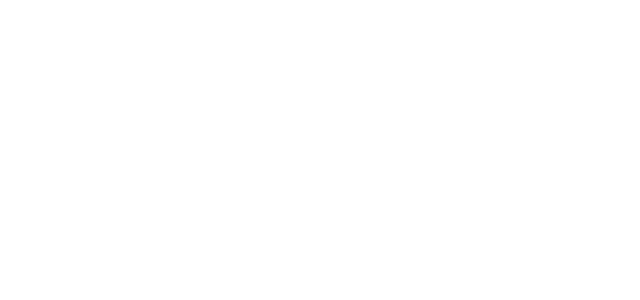
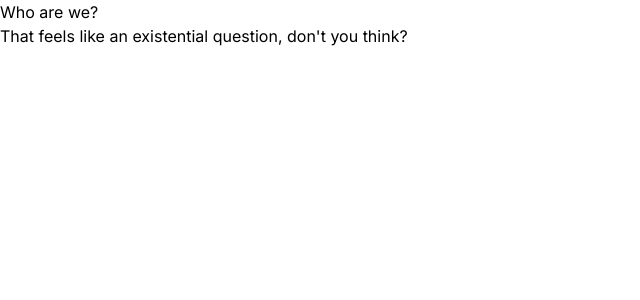
Before and after one commit to amarmanhala/notesbystories, a React (Create React App) app: page /welcome in a window 1280 px wide. Before the commit this address had no page. Shown: the top 300 px of the page, without its empty margins (0-640 px from the left). Built offline with nearby package versions, Linux system fonts and the light colour scheme.

Commit message:
Add Welcome

```diff
--- a/src/App.js
+++ b/src/App.js
@@ -3,7 +3,7 @@
 import "./index.css";
 import Header from "./components/Header";
 import Editor from "./components/Editor";
-import About from "./components/About";
+import Welcome from "./components/Welcome";
 import Main from "./components/Main";
 
 function App() {
@@ -13,7 +13,7 @@
       <div className="App">
       <Routes>
         <Route path="/" element={<Main />} />
-        <Route path="about" element={<About />} />
+        <Route path="welcome" element={<Welcome />} />
       </Routes>
       </div>
     </>
--- a/src/components/Header/Header.js
+++ b/src/components/Header/Header.js
@@ -2,7 +2,7 @@
 import { Routes, Route, Link } from "react-router-dom";
 import styled from "styled-components";
 import { FiArrowRight } from "react-icons/fi";
-import About from "../About";
+import About from "../Welcome";
 
 function Header({ title }) {
   const Wrapper = styled.header`
@@ -44,18 +44,17 @@
   };
   return (
     <>
-      <Routes>
-        <Route path="about" element={<About />} />
-      </Routes>
       <Wrapper>
+       <Link to="/welcome">
           <NavContentWrapper>
             <NavContent>
-            <Link to="/about">Login or Sign up to store your notes permanently ✨</Link>
+              Login or Sign up to store your notes permanently ✨
             </NavContent>{" "}
             <ArrowRightWrapper>
               <FiArrowRight style={arrowRight} />
             </ArrowRightWrapper>
           </NavContentWrapper>
+       </Link>
       </Wrapper>
     </>
   );
--- a/src/components/About.js
+++ b/src/components/Welcome.js
@@ -1,6 +1,6 @@
 import React from "react";
 
-function About() {
+function Welcome() {
   return (
     <>
       <main>
@@ -14,4 +14,4 @@
   );
 }
 
-export default About;
+export default Welcome;
```
Lines whose indentation alone changed are shown as unchanged.
